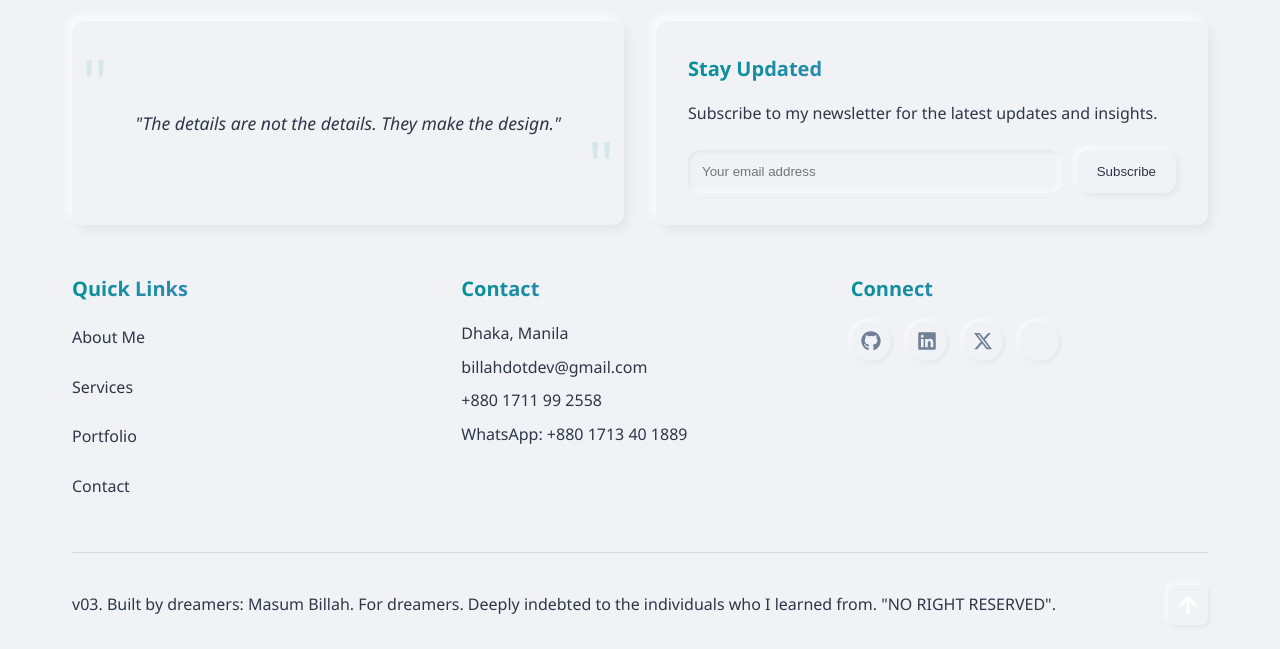
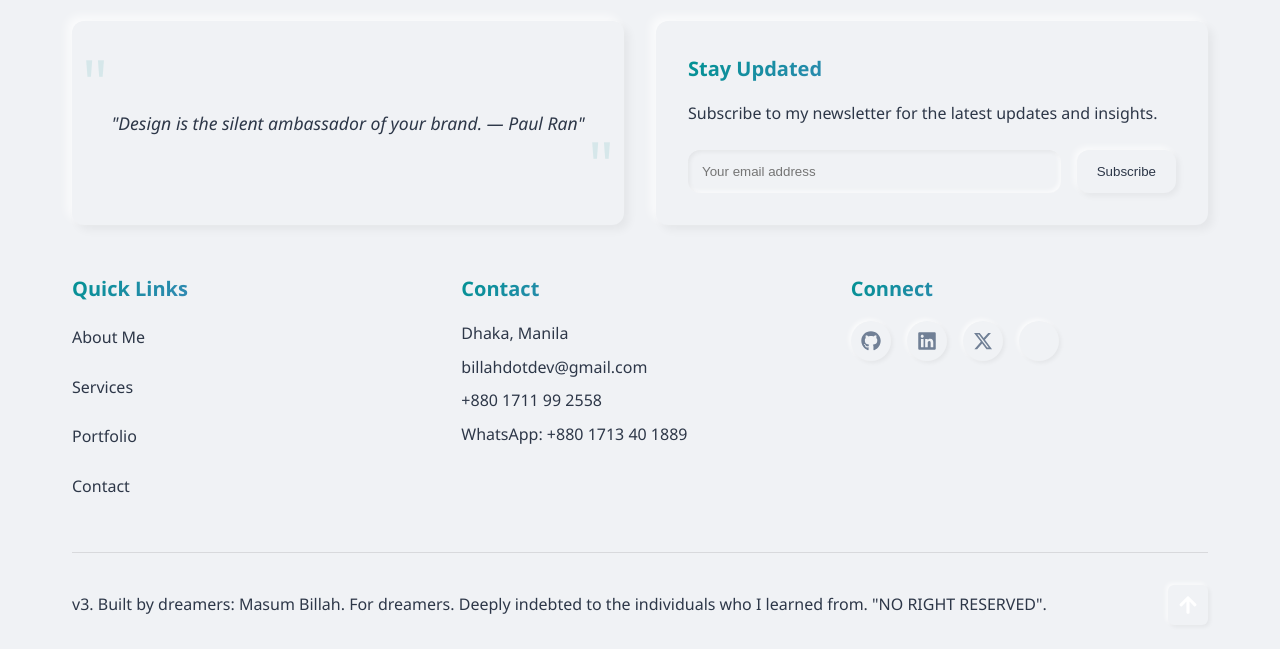
Before and after one commit to billahdotdev/billah, a React (Vite) app: page / in a window 1280 px wide. Shown: the part 8831-9480 px from the top of the page. Built offline with nearby package versions, Linux system fonts and the light colour scheme.

Commit message:
Change Quotes

```diff
--- a/src/components/Footer.jsx
+++ b/src/components/Footer.jsx
@@ -42,11 +42,12 @@ function Footer({ darkMode, toggleTheme }) {
   })
 
   const quotes = [
-    "Design is not just what it looks like and feels like. Design is how it works.",
-    "Simplicity is the ultimate sophistication.",
-    "Good design is obvious. Great design is transparent.",
-    "The details are not the details. They make the design.",
-    "Every great design begins with an even better story.",
+    "Websites promote you 24/7: No employee will do that. — Paul Cookson",
+    "First, solve the problem. Then, write the code. — John Johnson.",
+    "SEO is not something you do anymore. It's what happens when you do everything else right. — Chad Pollitt",
+    "Design is the silent ambassador of your brand. — Paul Ran",
+    "Your brand is what other people say about you when you're not in the room. — Jeff Bezos.",
+
   ]
 
   const socialLinks = [
@@ -243,7 +244,7 @@ function Footer({ darkMode, toggleTheme }) {
 
         <div className="footer-bottom">
           <div className="copyright">
-            <p>v03. Built by dreamers: Masum Billah. For dreamers. Deeply indebted to the individuals who I
+            <p>v3. Built by dreamers: Masum Billah. For dreamers. Deeply indebted to the individuals who I
             learned from. "NO RIGHT RESERVED".</p>
 
           </div>
```
